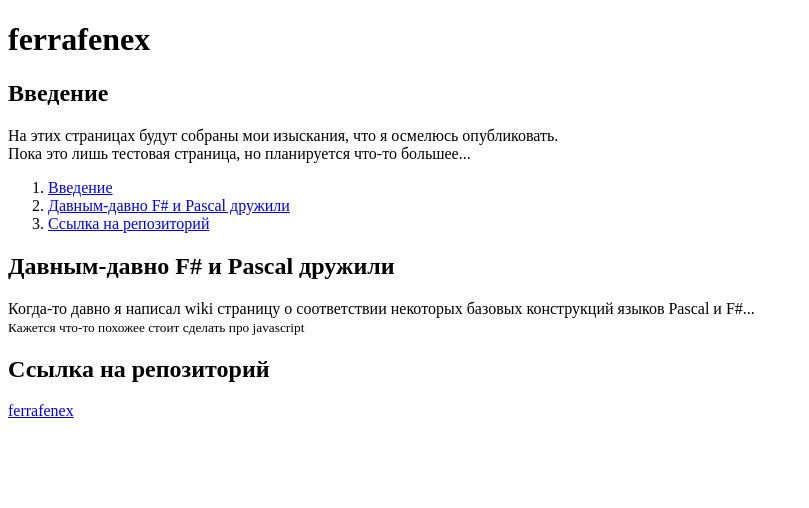
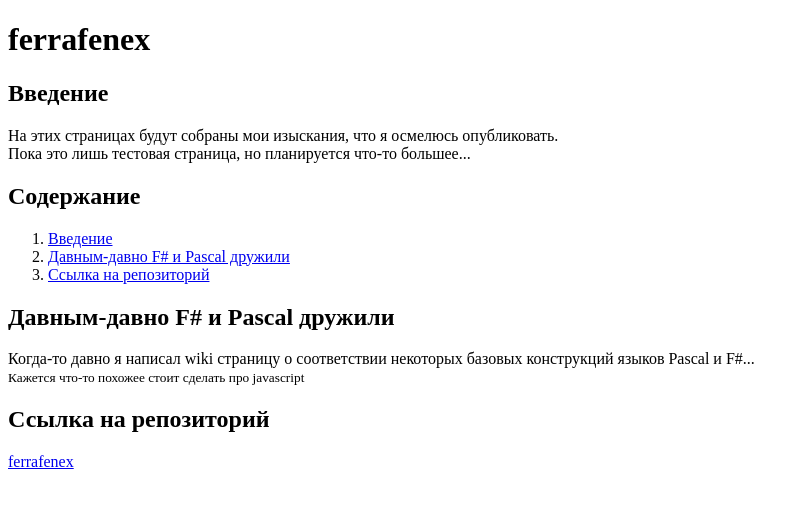
Before and after one commit to ferrafenex/ferrafenex.github.io, a plain HTML site: page index.html in a window 1280 px wide. Shown: the whole page, without its empty margins (0-809 px from the left). Drawn offline with Linux system fonts and the light colour scheme.

Commit message:
Update index.html page
Улучшена epub совместимость:
1. Добавлены метаданные об авторе
2. Изменена навигация

Улучшена совместимость с браузерной строкой:
- Переведены id разделов

```diff
--- a/index.html
+++ b/index.html
@@ -5,28 +5,30 @@
   </head>
   <body>
     <h1>ferrafenex</h1>
-    <main id="Введение">
+    <main id="Abstract">
       <h2>Введение</h2>
       <p>
         На этих страницах будут собраны мои изыскания, что я осмелюсь опубликовать.<br/>
         Пока это лишь тестовая страница, но планируется что-то большее...
       </p>
     </main>
-    <nav>
+    <nav id="Menu">
+      <h2>Содержание</h2>
       <ol>
-        <li><a href="#Введение">Введение</a></li>
-        <li><a href="#Давно">Давным-давно F# и Pascal дружили</a></li>
-        <li><a href="#Репозиторий">Ссылка на репозиторий</a></li>
+        <li><a href="#Abstract">Введение</a></li>
+        <li><a href="#Menu>Содержание</a></li>
+        <li><a href="#Chapter-1">Давным-давно F# и Pascal дружили</a></li>
+        <li><a href="#Repo">Ссылка на репозиторий</a></li>
       </ol>
     </nav>
-    <article id="Давно">
+    <article id="Chapter-1">
       <h2>Давным-давно F# и Pascal дружили</h2>
       <p>
         Когда-то давно я написал wiki страницу о соответствии некоторых базовых конструкций языков Pascal и F#...<br/>
         <small>Кажется что-то похожее стоит сделать про javascript</small>
       </p>
     </article>
-    <footer id="Репозиторий">
+    <footer id="Repo">
       <h2>Ссылка на репозиторий</h2>
       <a href="https://github.com/ferrafenex/ferrafenex.github.io">ferrafenex</a>
     </footer>
```
